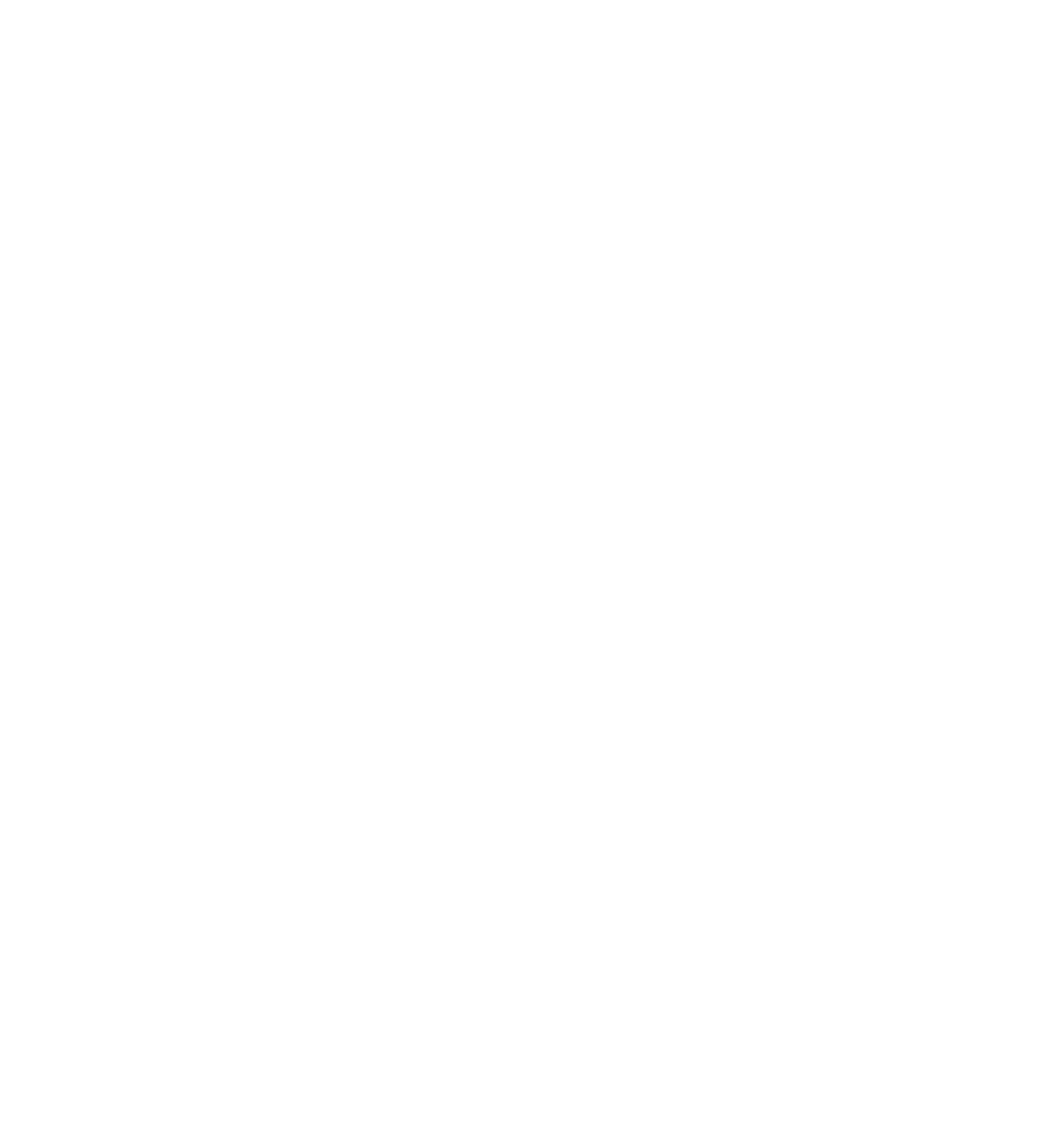
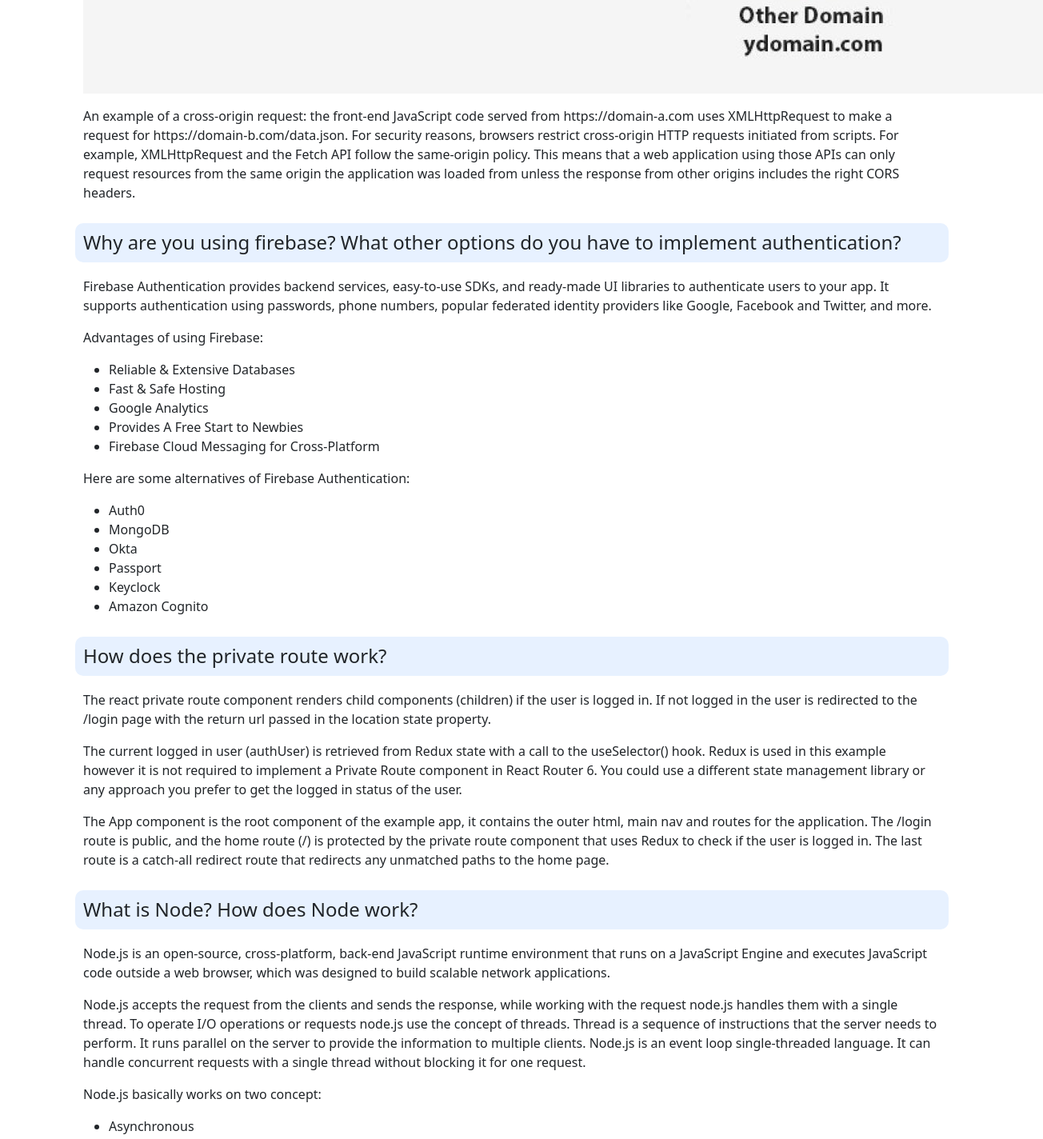
Before and after one commit to monabberhossain/code-tutor, a React (Create React App) app: page /blog in a window 1280 px wide. Shown: the part 908-2332 px from the top of the page at 80% size, 1304 px wide, since content can reach past the window. Before the commit the page ends 800 px from the top, so only its background shows below. Built offline with nearby package versions, Linux system fonts and the light colour scheme; no server answers.

Commit message:
404 and blog completed

```diff
--- /dev/null
+++ b/src/pages/Blog/Blog/Blog.css
@@ -0,0 +1,23 @@
+.blog {
+    margin-top: 40px;
+}
+
+.blog-content {
+    margin-top: 40px;
+}
+
+.headline {
+    margin-bottom: 30px;
+}
+
+.question {
+    background-color: #e7f1ff;
+    padding: 10px;
+    border-radius: 10px;
+}
+
+.answer {
+    background-color: #ffffff;
+    padding: 10px;
+    border-radius: 10px;
+}
--- a/src/pages/Blog/Blog/Blog.js
+++ b/src/pages/Blog/Blog/Blog.js
@@ -1,10 +1,133 @@
-import React from 'react';
+import React from "react";
+import { Container } from "react-bootstrap";
+import "./Blog.css";
+import Blog1 from "../../../assets/blog/cors.jpeg";
 
 const Blog = () => {
     return (
-        <div>
+        <Container className="blog">
             <h3>Blog</h3>
-        </div>
+            <div className="blog-content">
+                <h4 className="question">what is cors?</h4>
+                <div className="answer">
+                    <p className="mb-3">
+                        Cross-origin resource sharing is a mechanism that allows
+                        restricted resources on a web page to be requested from
+                        another domain outside the domain from which the first
+                        resource was served. A web page may freely embed
+                        cross-origin images, stylesheets, scripts, iframes, and
+                        videos
+                    </p>
+                    <img src={Blog1} alt="" />
+                    <p className="mt-3">
+                        An example of a cross-origin request: the front-end
+                        JavaScript code served from https://domain-a.com uses
+                        XMLHttpRequest to make a request for
+                        https://domain-b.com/data.json. For security reasons,
+                        browsers restrict cross-origin HTTP requests initiated
+                        from scripts. For example, XMLHttpRequest and the Fetch
+                        API follow the same-origin policy. This means that a web
+                        application using those APIs can only request resources
+                        from the same origin the application was loaded from
+                        unless the response from other origins includes the
+                        right CORS headers.
+                    </p>
+                </div>
+            </div>
+            <div>
+                <h4 className="question">
+                    Why are you using firebase? What other options do you have
+                    to implement authentication?
+                </h4>
+                <div className="answer">
+                    <p>
+                        Firebase Authentication provides backend services,
+                        easy-to-use SDKs, and ready-made UI libraries to
+                        authenticate users to your app. It supports
+                        authentication using passwords, phone numbers, popular
+                        federated identity providers like Google, Facebook and
+                        Twitter, and more.
+                    </p>
+                    <p>Advantages of using Firebase:</p>
+                    <ul>
+                        <li>Reliable & Extensive Databases</li>
+                        <li>Fast & Safe Hosting</li>
+                        <li>Google Analytics</li>
+                        <li>Provides A Free Start to Newbies</li>
+                        <li>Firebase Cloud Messaging for Cross-Platform</li>
+                    </ul>
+                    <p>
+                        Here are some alternatives of Firebase Authentication:
+                    </p>
+                    <ul>
+                        <li>Auth0</li>
+                        <li>MongoDB</li>
+                        <li>Okta</li>
+                        <li>Passport</li>
+                        <li>Keyclock</li>
+                        <li>Amazon Cognito</li>
+                    </ul>
+                </div>
+            </div>
+            <div>
+                <h4 className="question">How does the private route work?</h4>
+                <div className="answer">
+                    <p>
+                        The react private route component renders child
+                        components (children) if the user is logged in. If not
+                        logged in the user is redirected to the /login page with
+                        the return url passed in the location state property.
+                    </p>
+                    <p>
+                        The current logged in user (authUser) is retrieved from
+                        Redux state with a call to the useSelector() hook. Redux
+                        is used in this example however it is not required to
+                        implement a Private Route component in React Router 6.
+                        You could use a different state management library or
+                        any approach you prefer to get the logged in status of
+                        the user.
+                    </p>
+                    <p>
+                        The App component is the root component of the example
+                        app, it contains the outer html, main nav and routes for
+                        the application. The /login route is public, and the
+                        home route (/) is protected by the private route
+                        component that uses Redux to check if the user is logged
+                        in. The last route is a catch-all redirect route that
+                        redirects any unmatched paths to the home page.
+                    </p>
+                </div>
+            </div>
+            <div>
+                <h4 className="question">What is Node? How does Node work?</h4>
+                <div className="answer">
+                    <p>
+                        Node.js is an open-source, cross-platform, back-end
+                        JavaScript runtime environment that runs on a JavaScript
+                        Engine and executes JavaScript code outside a web
+                        browser, which was designed to build scalable network
+                        applications.
+                    </p>
+                    <p>
+                        Node.js accepts the request from the clients and sends
+                        the response, while working with the request node.js
+                        handles them with a single thread. To operate I/O
+                        operations or requests node.js use the concept of
+                        threads. Thread is a sequence of instructions that the
+                        server needs to perform. It runs parallel on the server
+                        to provide the information to multiple clients. Node.js
+                        is an event loop single-threaded language. It can handle
+                        concurrent requests with a single thread without
+                        blocking it for one request.
+                    </p>
+                    <p>Node.js basically works on two concept:</p>
+                    <ul>
+                        <li>Asynchronous</li>
+                        <li>Non-blocking I/O</li>
+                    </ul>
+                </div>
+            </div>
+        </Container>
     );
 };
 
--- a/src/pages/Checkout/Checkout/Checkout.js
+++ b/src/pages/Checkout/Checkout/Checkout.js
@@ -17,6 +17,7 @@
     const vat = parseInt(price) * 0;
     const priceWithDiscount = parseInt(price) + discount;
     const totalPrice = priceWithDiscount + vat;
+
     return (
         <div>
             <section className="h-100 gradient-custom">
--- /dev/null
+++ b/src/pages/Others/Error/Error.css
@@ -0,0 +1,7 @@
+.error-message {
+    margin-top: 50px;
+}
+
+.error-message p {
+    font-size: 2rem;
+}
--- /dev/null
+++ b/src/pages/Others/Error/Error.js
@@ -0,0 +1,18 @@
+import React from "react";
+import { Link } from "react-router-dom";
+import Button from "react-bootstrap/Button";
+import "./Error.css";
+
+const Error = () => {
+    return (
+        <div className="error-message">
+            <h1>404: Requested URL Not Found!</h1>
+            <p>Please try again with correct url.</p>
+            <Link to="/">
+                <Button className="btn-light border b-1">Back To Home</Button>
+            </Link>
+        </div>
+    );
+};
+
+export default Error;
--- a/src/pages/Shared/CourseDetail/CourseDetail.js
+++ b/src/pages/Shared/CourseDetail/CourseDetail.js
@@ -26,6 +26,21 @@
         lesson7,
         lesson8,
     } = syllabus;
+
+    const handlePDFDownload = () => {
+        // using Java Script method to get PDF file
+        fetch("C.pdf").then((response) => {
+            response.blob().then((blob) => {
+                // Creating new object of PDF file
+                const fileURL = window.URL.createObjectURL(blob);
+                // Setting various property values
+                let alink = document.createElement("a");
+                alink.href = fileURL;
+                alink.download = "C.pdf";
+                alink.click();
+            });
+        });
+    };
     return (
         <Row>
             <Col lg="9">
@@ -36,8 +51,14 @@
                     >
                         {title}
                         <span>
-                            <FaRegBookmark className="me-2"></FaRegBookmark>
-                            <FaFileDownload></FaFileDownload>
+                            <Link>
+                                <FaRegBookmark className="me-2"></FaRegBookmark>
+                            </Link>
+                            <Link>
+                                <FaFileDownload
+                                    onClick={handlePDFDownload}
+                                ></FaFileDownload>
+                            </Link>
                         </span>
                     </Card.Header>
                     <Card.Body className="text-center mt-5">
--- a/src/routes/Routes/Routes.js
+++ b/src/routes/Routes/Routes.js
@@ -11,6 +11,7 @@
 import Blog from "../../pages/Blog/Blog/Blog";
 import Checkout from "../../pages/Checkout/Checkout/Checkout";
 import CourseDetail from "../../pages/Shared/CourseDetail/CourseDetail";
+import Error from "../../pages/Others/Error/Error";
 
 export const routes = createBrowserRouter([
     {
@@ -74,4 +75,8 @@
             },
         ],
     },
+    {
+        path: "*",
+        element: <Error></Error>,
+    },
 ]);
```
Also changed, not shown: src/assets/blog/cors.jpeg (added), 1 other file (tests, documents, lock files or other folders).
